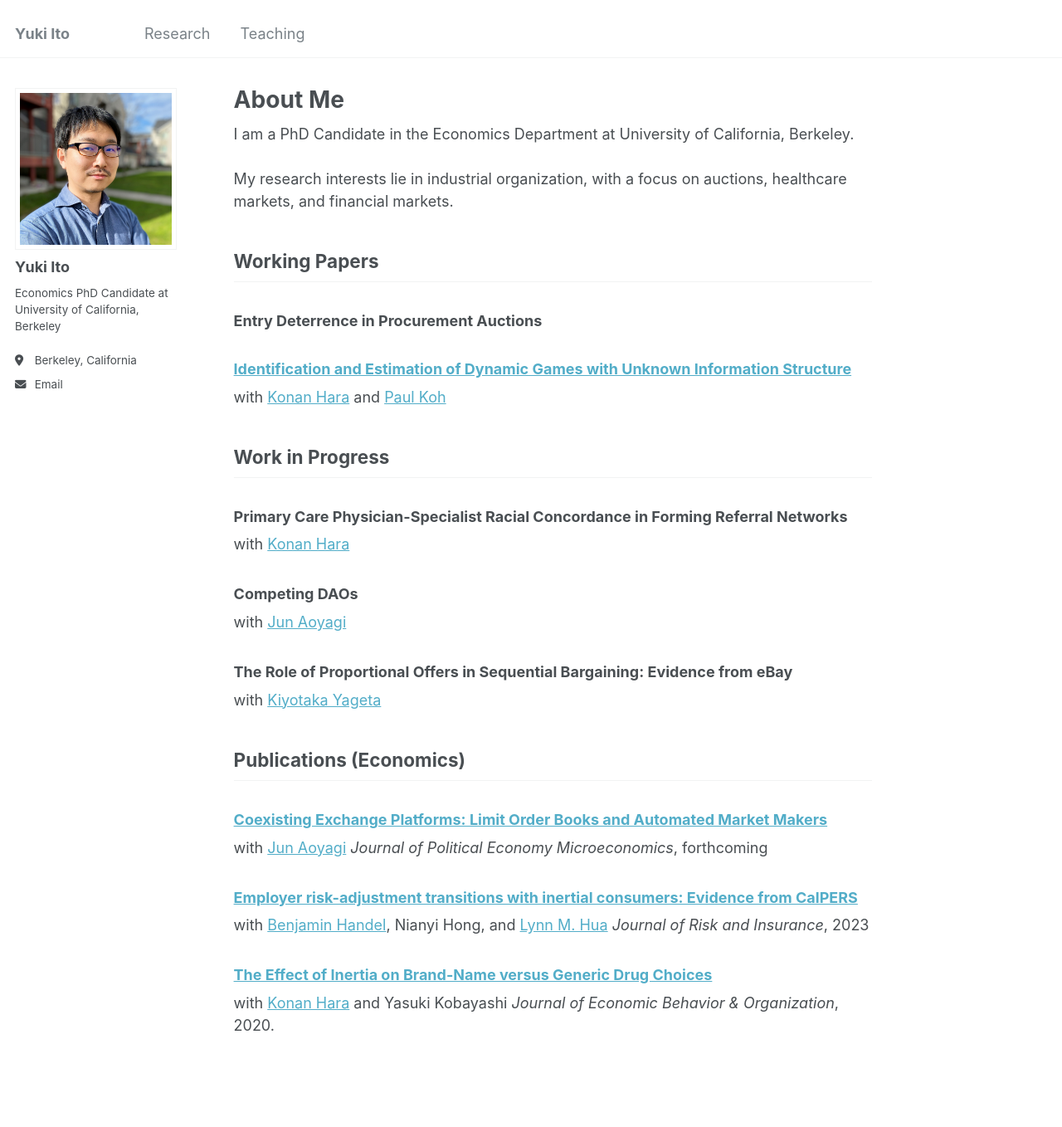
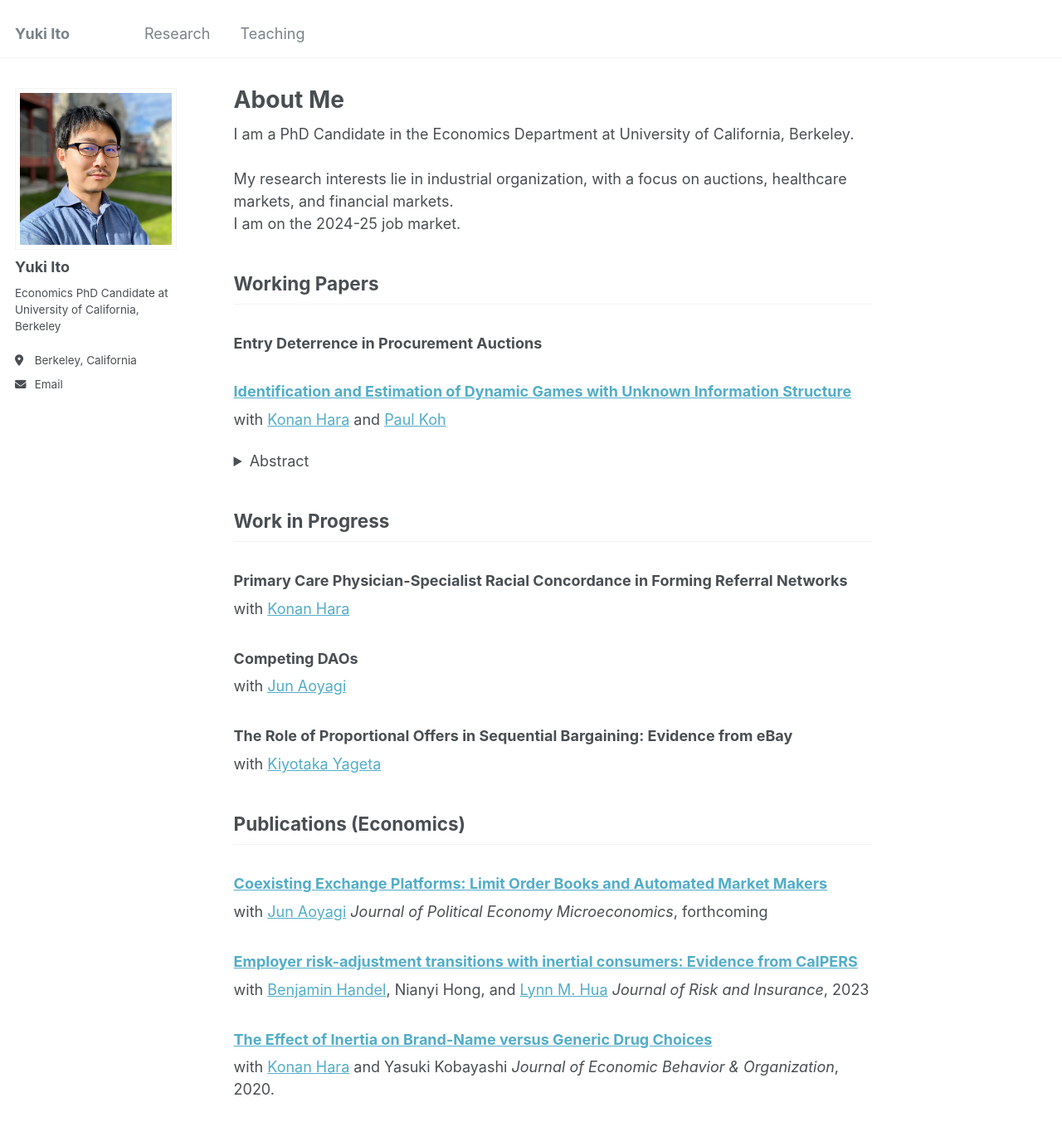
Before and after one commit to yukiito/yukiito.github.io, a Jekyll site: the page built from _pages/about.md, in a window 1280 px wide and 1400 px high. Shown: the top 1358 px of the window at 83% size. Built offline with Jekyll 4.4.1, drawn with Linux system fonts in a browser that asks for light colours.

Commit message:
Update about.md

```diff
--- a/_pages/about.md
+++ b/_pages/about.md
@@ -11,6 +11,7 @@ redirect_from:
 I am a PhD Candidate in the Economics Department at University of California, Berkeley.
 <br clear="right"/>
 <br> My research interests lie in industrial organization, with a focus on auctions, healthcare markets, and financial markets.
+<br> I am on the 2024-25 job market.
 
 ## Working Papers
 
@@ -18,6 +19,11 @@ I am a PhD Candidate in the Economics Department at University of California, Be
 
 ### [Identification and Estimation of Dynamic Games with Unknown Information Structure](https://arxiv.org/abs/2205.03706)
 with [Konan Hara](https://harakonan.github.io/) and [Paul Koh](https://www.pskoh.com/)
+<details>
+  <summary>Abstract</summary>
+  This paper studies the identification and estimation of dynamic games when the underlying information structure is unknown to the researcher. To tractably characterize the set of Markov perfect equilibrium predictions while maintaining weak assumptions on players' information, we introduce Markov correlated equilibrium, a dynamic analog of Bayes correlated equilibrium. The set of Markov correlated equilibrium predictions coincides with the set of Markov perfect equilibrium predictions that can arise when the players can observe more signals than assumed by the analyst. Using Markov correlated equilibrium as the solution concept, we propose tractable computational strategies for informationally robust estimation, inference, and counterfactual analysis that deal with the non-convexities arising in dynamic environments. We use our method to analyze the dynamic competition between Starbucks and Dunkin' in the US and the role of informational assumptions.
+</details>
+
 
 ## Work in Progress
 
```
